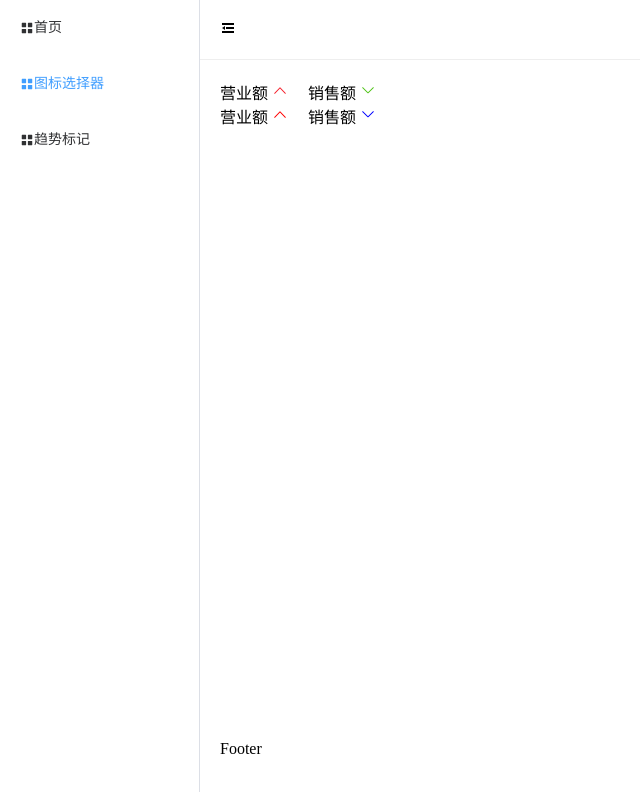
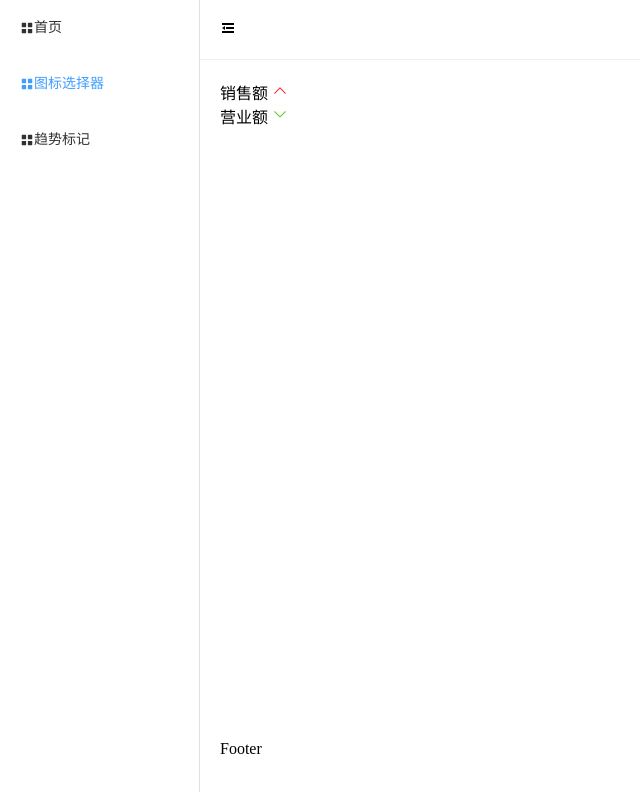
Before and after one commit to 11334/Refactor-ElementPlus, a Vue app: page /trend in a window 1280 px wide. Shown: the top 792 px of the page, without its empty margins (0-640 px from the left). Built offline with nearby package versions, Linux system fonts and the light colour scheme.

Commit message:
动态绑定class的妙用实现颜色反转

```diff
--- a/src/components/trend/src/index.vue
+++ b/src/components/trend/src/index.vue
@@ -1,16 +1,20 @@
 <template>
     <div class="trend">
         <div class="text">
-            {{ text }}
+            <slot v-if="slots.default"></slot>
+            <div v-else>{{ text }}</div>
         </div>
         <div class="icon">
-            <el-icon-arrowup :style="{color:upIconColor}" v-if="type==='up'"></el-icon-arrowup>
-            <el-icon-arrowdown :style="{color:downIconColor}" v-else></el-icon-arrowdown>
+            <el-icon-arrowup :style="{ color: !reverseColor ? upIconColor : '#f5222d' }"
+                v-if="type === 'up'"></el-icon-arrowup>
+            <el-icon-arrowdown :style="{ color: !reverseColor ? downIconColor : '#52c41a' }" v-else></el-icon-arrowdown>
         </div>
     </div>
 </template>
 
 <script setup lang="ts">
+// useSlots能够看当前插槽(当前组件)使用了几次
+import { useSlots} from 'vue'
 let props = defineProps({
     // 标记当前趋势是上升(up)还是下降(down)
     type: {
@@ -23,31 +27,44 @@ let props = defineProps({
     */
     text: {
         type: String,
-        default:'文字'
+        default: '文字'
+    },
+    // 颜色反转只在默认的颜色上生效  如果使用了自定义颜色，这个属性就不生效
+    // 这个属性只要绑定在组件上 就会 变为 true  不加在组件上 默认 false
+    // 这个属性加到组件上就说明 我这个组件的 icon 颜色 不能改变了 必须用默认的
+    reverseColor: {
+        type: Boolean,
+        default: false
     },
     // 上升趋势的图标颜色
     upIconColor: {
         type: String,
-        default:'#f5222d'
+        default: '#f5222d'
     },
     // 下降趋势的图标颜色
     downIconColor: {
         type: String,
-        default:'#52c41a'
+        default: '#52c41a'
     }
 })
+
+let slots = useSlots()
+console.log(slots);
+
 </script>
 
 <style lang="scss" scoped>
-.trend{
+.trend {
     display: flex;
     align-items: center;
-    .text{
+
+    .text {
         font-size: 16px;
         margin-right: 4px;
     }
-    .icon{
-        svg{
+
+    .icon {
+        svg {
             width: 1em;
             height: 1em;
         }
--- a/src/view/trend/index.vue
+++ b/src/view/trend/index.vue
@@ -1,13 +1,21 @@
 <template>
     <div>
-        <div class="flex">
+        <!-- <div class="flex">
             <div><m-trend text="营业额"></m-trend></div>
             <div><m-trend text="销售额" type="down"></m-trend></div>
         </div>
         <div class="flex">
             <div><m-trend text="营业额" upIconColor="red"></m-trend></div>
             <div><m-trend text="销售额" type="down" downIconColor="blue"></m-trend></div>
-        </div>
+        </div> -->
+
+        <!-- 匿名插槽 slots.default存在-->
+        <!-- <m-trend text="销售业绩">营业额</m-trend> -->
+        <!-- 非匿名插槽 slots.default不存在-->
+        <!-- <m-trend text="销售业绩"></m-trend> -->
+
+        <m-trend text="销售额" reverseColor upIconColor="#ff0"></m-trend>
+        <m-trend text="营业额" type="down"></m-trend>
     </div>
 </template>
 
```
